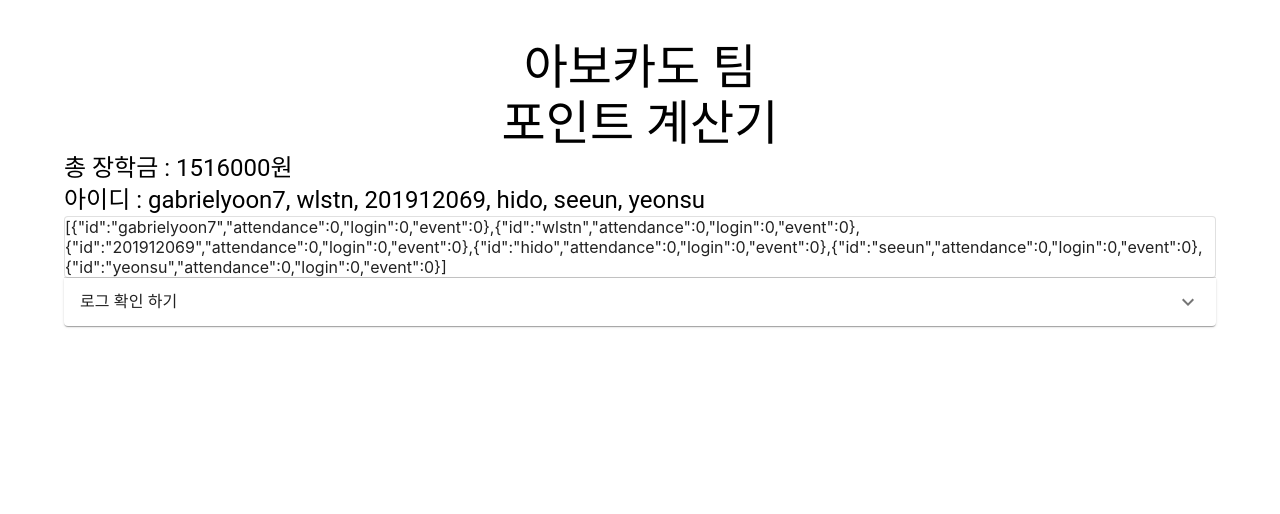
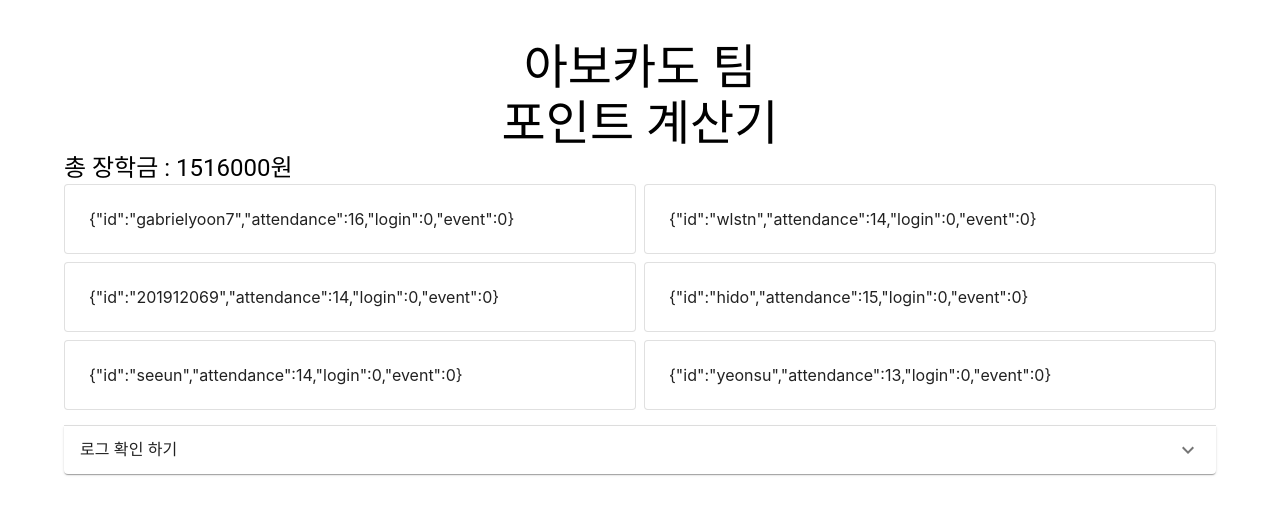
Before and after one commit to KGU-Team-Avocado/avocado-points, a React (Create React App) app: page / in a window 1280 px wide. Shown: the top 514 px of the page. Built offline with nearby package versions, Linux system fonts and the light colour scheme.

Commit message:
feat: defaultJSON 도입으로 코드 간결화

```diff
--- a/src/App.js
+++ b/src/App.js
@@ -1,7 +1,8 @@
 /* eslint-disable no-unused-vars */
 import React, { useEffect, useState } from 'react';
-import { Accordion, AccordionDetails, AccordionSummary, Box, Card, Container, Stack, Typography } from '@mui/material';
+import { Accordion, AccordionDetails, AccordionSummary, Box, Card, Container, Divider, Grid, Stack, Typography } from '@mui/material';
 import loginlogs from './data/loginlogs.json';
+import defaultJSON from './data/default.json';
 import ExpandMoreIcon from '@mui/icons-material/ExpandMore';
 
 function App() {
@@ -13,15 +14,25 @@ function App() {
     funding: 116000
   }).reduce((a, b) => a + b, 0);
 
-  const [users, setUsers] = useState(
-    ["gabrielyoon7", "wlstn", "201912069",
-      "hido", "seeun", "yeonsu"].map((id) => ({
-        id: id,
-        attendance: 0,
-        login: 0,
-        event: 0
-      }))
-  );
+  const [users, setUsers] = useState(defaultJSON);
+
+  useEffect(() => {
+    updateLogs();
+  }, []);
+
+  const updateLogs = () => {
+  }
+
+  const yymmdd = (t) => {
+    const date = t.split(". ");
+    return date[0] + "-" + date[1] + "-" + date[2];
+  };
+
+  const koreanTime = (t) => {
+    const dateNum = Date.parse(t);
+    const date = new Date(dateNum).toLocaleString();
+    return date;
+  };
 
   return (
     <Box>
@@ -36,8 +47,20 @@ function App() {
         </Stack>
         <Stack>
           <Typography variant='h5'>총 장학금 : {scholarship}원</Typography>
-          <Typography variant='h5'>아이디 : {users.map((user) => user.id).join(', ')}</Typography>
-          <Card variant="outlined">{JSON.stringify(users)}</Card>
+          <Grid container spacing={1}>
+            {
+              users.map((user) => (
+                <Grid item xs={6} key={user.id}>
+                  <Card variant="outlined">
+                    <Box p={3}>
+                      {JSON.stringify(user)}
+                    </Box>
+                  </Card>
+                </Grid>
+              ))
+            }
+          </Grid>
+          <Box my={1}></Box>
           <Accordion>
             <AccordionSummary
               expandIcon={<ExpandMoreIcon />}
--- /dev/null
+++ b/src/data/default.json
@@ -0,0 +1,38 @@
+[
+    {
+        "id":"gabrielyoon7",
+        "attendance":16,
+        "login": 0,
+        "event": 0
+    },
+    {
+        "id":"wlstn",
+        "attendance":14,
+        "login": 0,
+        "event": 0
+    },
+    {
+        "id":"201912069",
+        "attendance":14,
+        "login": 0,
+        "event": 0
+    },
+    {
+        "id":"hido",
+        "attendance":15,
+        "login": 0,
+        "event": 0
+    },
+    {
+        "id":"seeun",
+        "attendance":14,
+        "login": 0,
+        "event": 0
+    },
+    {
+        "id":"yeonsu",
+        "attendance":13,
+        "login": 0,
+        "event": 0
+    }
+]
```
